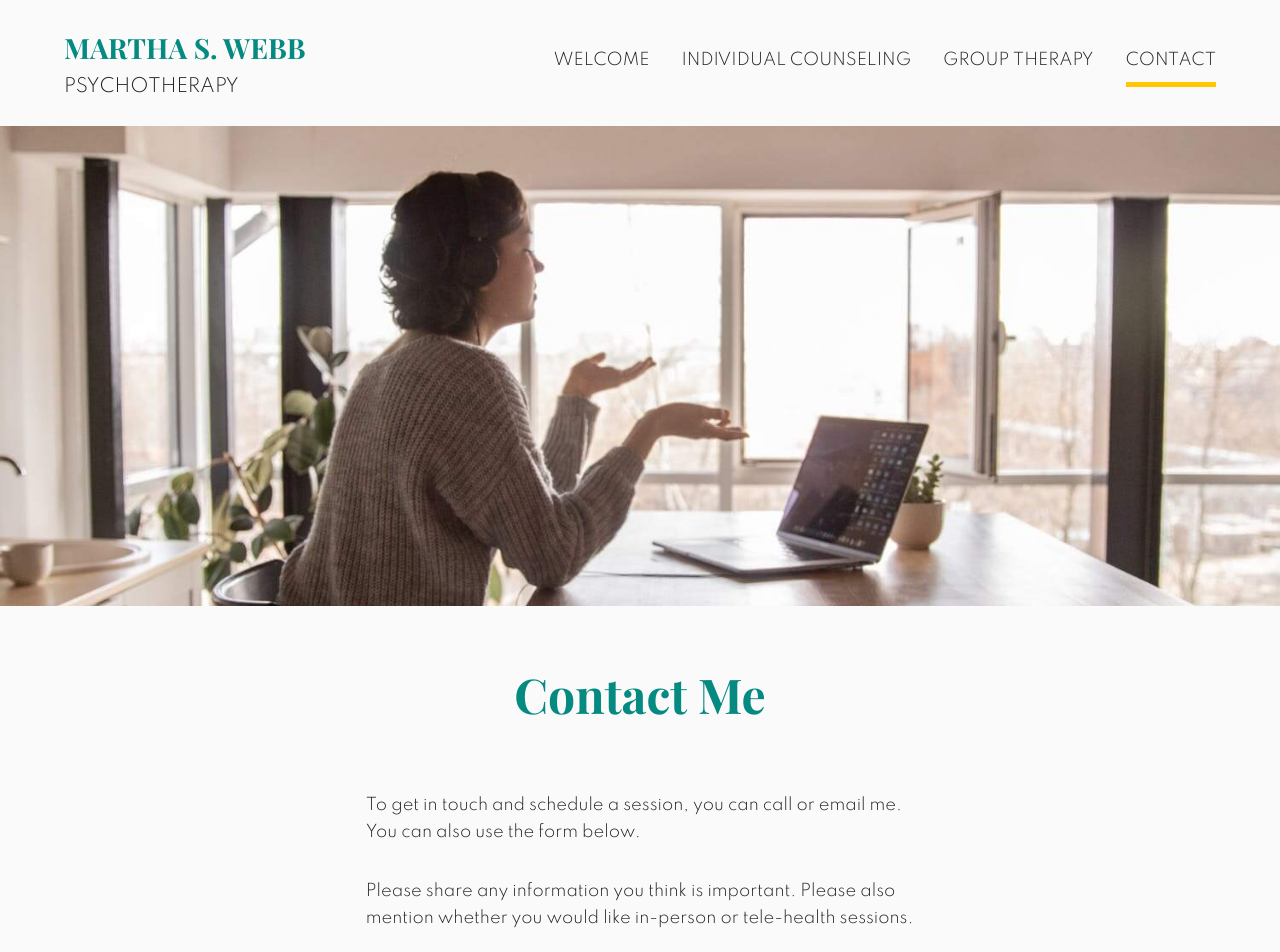
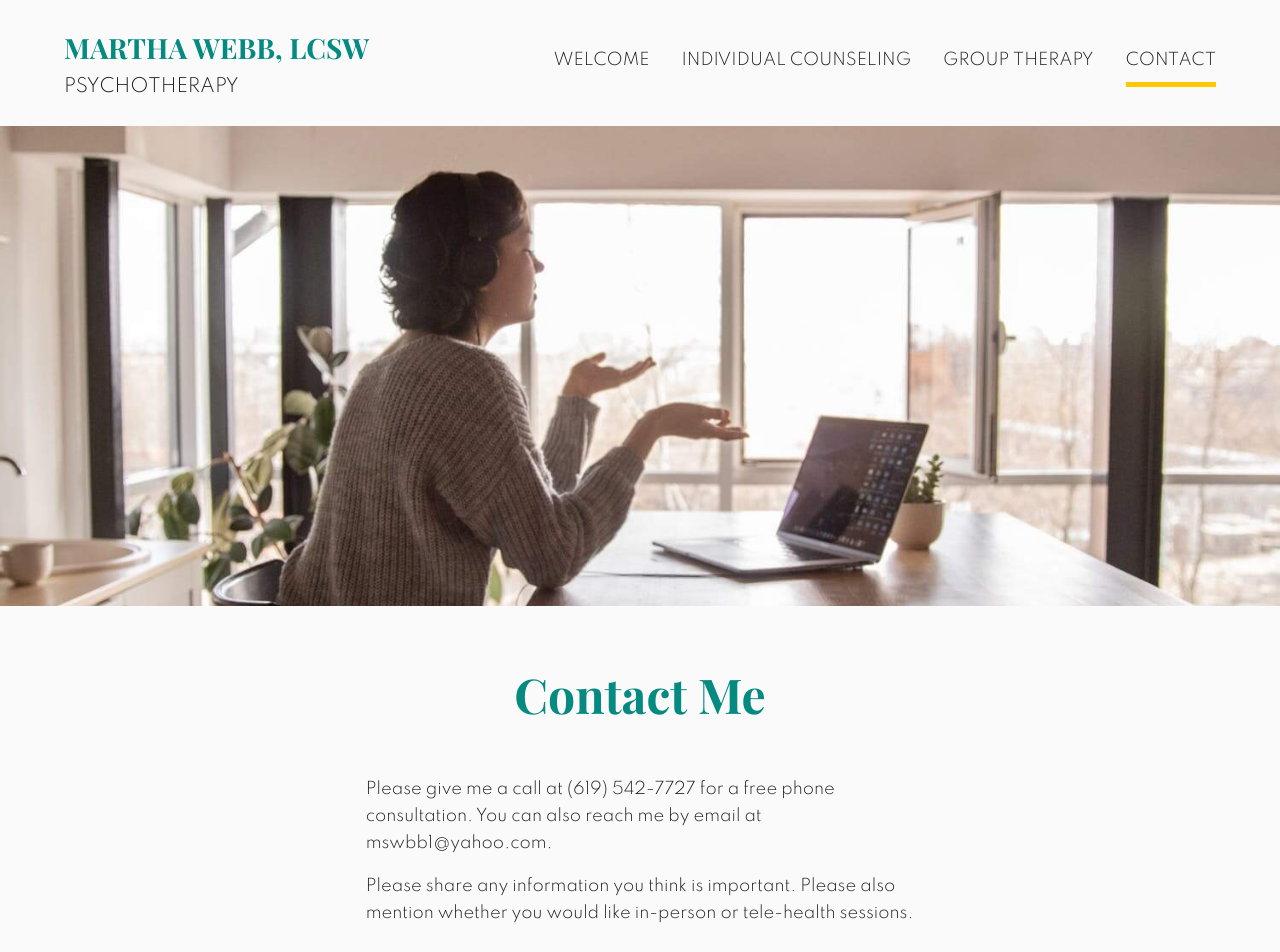
Before and after one commit to ShrikeFound/react-therapist-site, a React (Create React App) app: page /contact in a window 1280 px wide. Shown: the top 952 px of the page. Built offline with nearby package versions, Linux system fonts and the light colour scheme.

Commit message:
removed contact form

```diff
--- a/src/components/Contact.js
+++ b/src/components/Contact.js
@@ -13,8 +13,12 @@ const Contact = ({ img }) => {
       />
       <main>
       <section className="container">
-        <h1 className="title">Contact Me</h1>
-        <form className="contact-form" action="https://fieldgoal.io/f/X3qjIM" method="POST">
+          <h1 className="title">Contact Me</h1>
+          <div className="contact-description text-container">
+          <p>Please give me a call at (619) 542-7727 for a free phone consultation. You can also reach me by email at mswbb1@yahoo.com.</p>
+          <p>Please share any information you think is important. Please also mention whether you would like in-person or tele-health sessions. </p>
+          </div>
+        {/* <form className="contact-form" action="https://fieldgoal.io/f/X3qjIM" method="POST">
           <div className="contact-description">
           <p>To get in touch and schedule a session, you can call or email me. You can also use the form below.</p>
           <p>Please share any information you think is important. Please also mention whether you would like in-person or tele-health sessions. </p>
@@ -28,7 +32,7 @@ const Contact = ({ img }) => {
             <textarea name="message" rows="6" cols="50" placeholder="write a brief message..."></textarea>
             <button className="button" type="submit">Submit</button>
             </div>
-        </form>
+        </form> */}
         </section>
         </main>
     </div>
--- a/src/components/Footer.js
+++ b/src/components/Footer.js
@@ -6,7 +6,7 @@ const Footer = () => {
       <ul className="info-list">
         <li>
           <strong>Martha S. Webb</strong><br/>
-          4025 Camino del Rio<br />
+          4025 Camino del Rio S<br />
           Suite #300<br/>
           San Diego, CA 92108
         </li>
--- a/src/components/Header.js
+++ b/src/components/Header.js
@@ -1,4 +1,4 @@
-import React, { useRef, useState } from 'react'
+import React, { useState } from 'react'
 import { Link,useLocation } from 'react-router-dom'
 const Header = () => {
   const { pathname } = useLocation();
@@ -17,7 +17,7 @@ const Header = () => {
 
   return (
     <header className="container">
-      <Link className="brand" to="/"><span>Martha S. Webb</span> Psychotherapy</Link>
+      <Link className="brand" to="/"><span>Martha Webb, LCSW</span> Psychotherapy</Link>
       <div className="nav-toggle" onClick = {handleNavToggle}>
         <div className="line line-1"></div>
         <div className="line line-2"></div>
--- a/src/index.css
+++ b/src/index.css
@@ -97,7 +97,7 @@ nav a {
   display: none;
 }
 
-@media only screen and (min-width: 900px) {
+@media only screen and (min-width: 1100px) {
   header {
     display: flex;
   }
@@ -381,9 +381,8 @@ footer {
   justify-content: center;
   grid-template-rows: auto 1fr;
 }
-.contact-description h1 {
-  text-align: center;
-  color: rgba(var(--theme-color), 1);
+.contact-description {
+  margin: 0 auto;
 }
 
 @media only screen and (min-width: 1200px) {
@@ -408,3 +407,7 @@ textarea:focus {
 textarea {
   font-family: inherit;
 }
+
+.text-container {
+  max-width: 40ch;
+}
```
